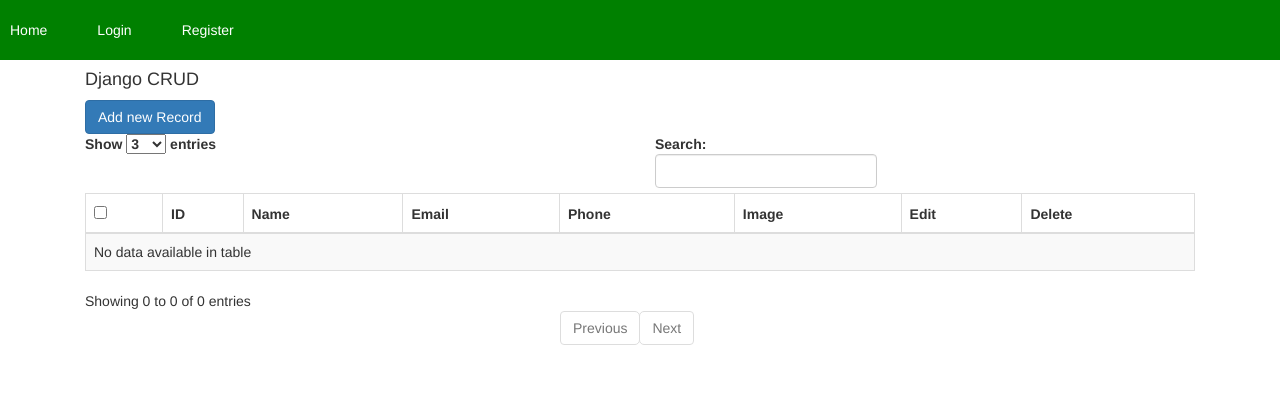
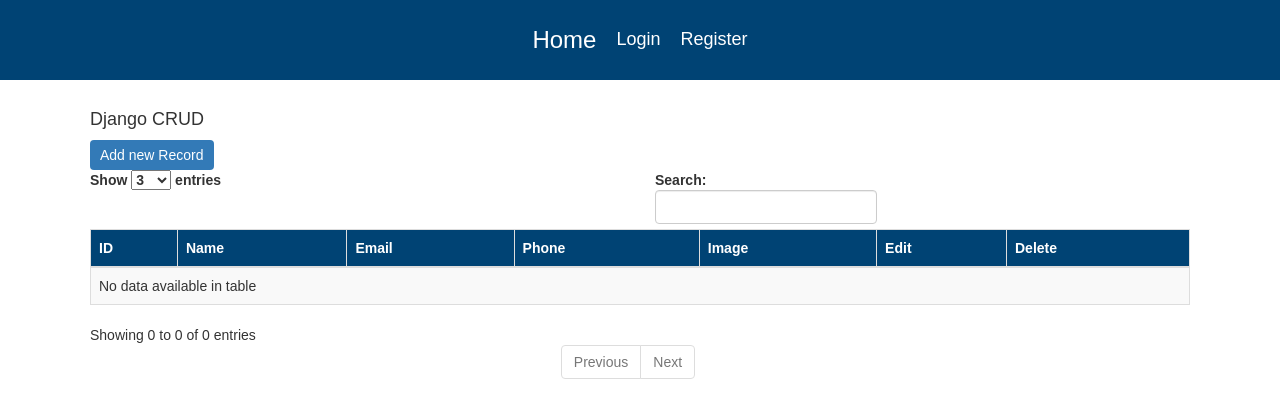
Before and after one commit to kaspiQR/Employees, a Django app: page / in a window 1280 px wide. Shown: the top 418 px of the page. Run offline with Django 4.2, Linux system fonts and the light colour scheme; data that the repository does not hold is empty; some libraries are stand-ins or nearby versions.

Commit message:
css and html

```diff
--- a/blog/views.py
+++ b/blog/views.py
@@ -7,8 +7,8 @@
     if request.method == 'POST':
         form = EmployeeForm(request.POST, request.FILES)
         if form.is_valid():
-            form.save()
-            return redirect('/')
+            instance = form.save()
+            return redirect(f'/detail/{instance.id}')
 
     else:
         form = EmployeeForm()
--- a/static/css/style.css
+++ b/static/css/style.css
@@ -1,60 +1,110 @@
- body {
+body {
+    margin: 0;
+    padding: 0;
+    font-family: Arial, sans-serif;
 }
 
-/* Заголовок */
 header {
-display:flex;
-background-color:green;
-height:60px;
-align-items:center;
+    background-color: #004374;
+    color: white;
+    display: flex;
+    justify-content: center;
+    align-items: center;
+    height: 80px;
 }
-
-.post-form form{
-display:flex;
-justify-content:flex-end;
-
+header nav ul {
+    list-style: none;
+    display: flex;
+    justify-content: flex-end;
+    align-items: center;
+    margin: 0;
+    padding: 0;
+}
+header nav ul li {
+    margin: 0 10px;
+}
+header nav ul li a {
+    text-decoration: none;
+    color: white;
+    font-size: 18px;
+}
+header nav ul li a.home {
+    font-size: 24px;
+}
+.container {
+    margin: 20px auto;
+    max-width: 1200px;
+    padding: 0 20px;
 }
 
 
-ul {
-  display: flex;
-  list-style: none;
-  margin: 0;
-  padding: 0;
+.table-responsive {
+    overflow-x: auto;
 }
-
-li {
-  margin-right: 30px;
+table {
+    border-collapse: collapse;
+    width: 100%;
 }
-
-a {
-  color: #fff;
-  text-decoration: none;
-  padding: 5px 10px; /* отступы внутри кнопок */
-  border-radius: 5px; /* закругление углов кнопок */
+th, td {
+    text-align: left;
+    padding: 8px;
 }
-
-a:hover {
-  background-color: #fff;
-  color: #0077c2;
+th {
+    background-color: #004374;
+    color: white;
 }
-
-.home {
-  margin-right: auto;
+tr:nth-child(even) {
+    background-color: #f2f2f2;
 }
-
-.right-links {
-  margin-left: auto;
+.btn {
+    text-decoration: none;
+    background-color: #337ab7;
+    color: white;
+    border: none;
+    padding: 5px 10px;
+    border-radius: 4px;
+}
+.btn:hover {
+    background-color: #23527c;
+    color: white;
+}
+.btn.btn-primary {
+    background-color: #337ab7;
+}
+.btn.btn-danger {
+    background-color: #d9534f;
+}
+.a-link {
+    color: #337ab7;
+    text-decoration: none;
+}
+.a-link:hover {
+    color: #23527c;
+}
+img {
+    max-width: 100%;
+    height: auto;
+}
+.add-record {
+    display: flex;
+    justify-content: center;
+    align-items: center;
+    margin-bottom: 20px;
+}
+.add-record button {
+    background-color: #5cb85c;
 }
 
 
-/* Контейнер */
-.container {
+
+
+.container_info {
     display: flex;
     justify-content: center;
     align-items: center;
     flex-direction: column;
 }
+
 h1 {
     margin-bottom: 30px;
     text-align: center;
@@ -73,11 +123,3 @@
 .employee-info div {
     margin-left: 30px;
 }
-
-
-
-
-.a-link {
-    color: #763489;
-    text-decoration: none;
-}
--- a/templates/detail.html
+++ b/templates/detail.html
@@ -4,6 +4,8 @@
 {%block content%}
 
 <h1>О сотруднике</h1>
+<div class="container_info">
+
     <div class="employee-info">
         {% if employee.image %}
         <img src="{{ employee.image.url }}">
@@ -31,4 +33,5 @@
 
         </div>
     </div>
+</div>
 {%endblock%}
--- a/templates/show.html
+++ b/templates/show.html
@@ -12,7 +12,6 @@
     <div class="table-responsive">
         <table id="bootstrapdatatable" class="table table-striped table-bordered" width="100%">
             <thead>
-            <th><input type="checkbox" id="checkall"/></th>
             <th>ID</th>
             <th>Name</th>
             <th>Email</th>
@@ -24,7 +23,6 @@
             <tbody>
             {%for employee in employees%}
             <tr>
-                <td><input type="checkbox" class="checkthis"/></td>
                 <td><a class="a-link" href="{{ employee.get_absolute_url }}">{{ employee.id}}</a> </td>
                 <td><a class="a-link" href="{{ employee.get_absolute_url }}">{{ employee.name}}</a> </td>
                 <td>{{ employee.email}}</td>
```
Lines whose indentation alone changed are shown as unchanged.
